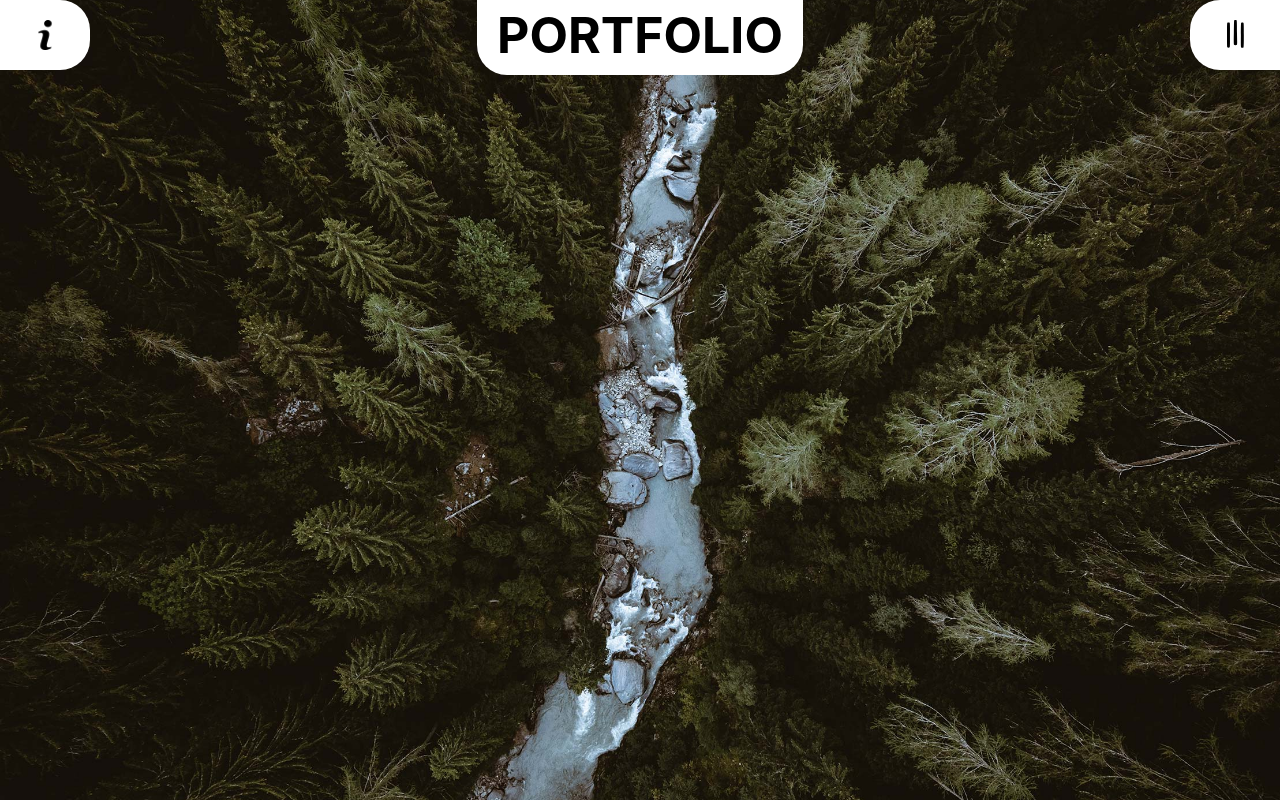
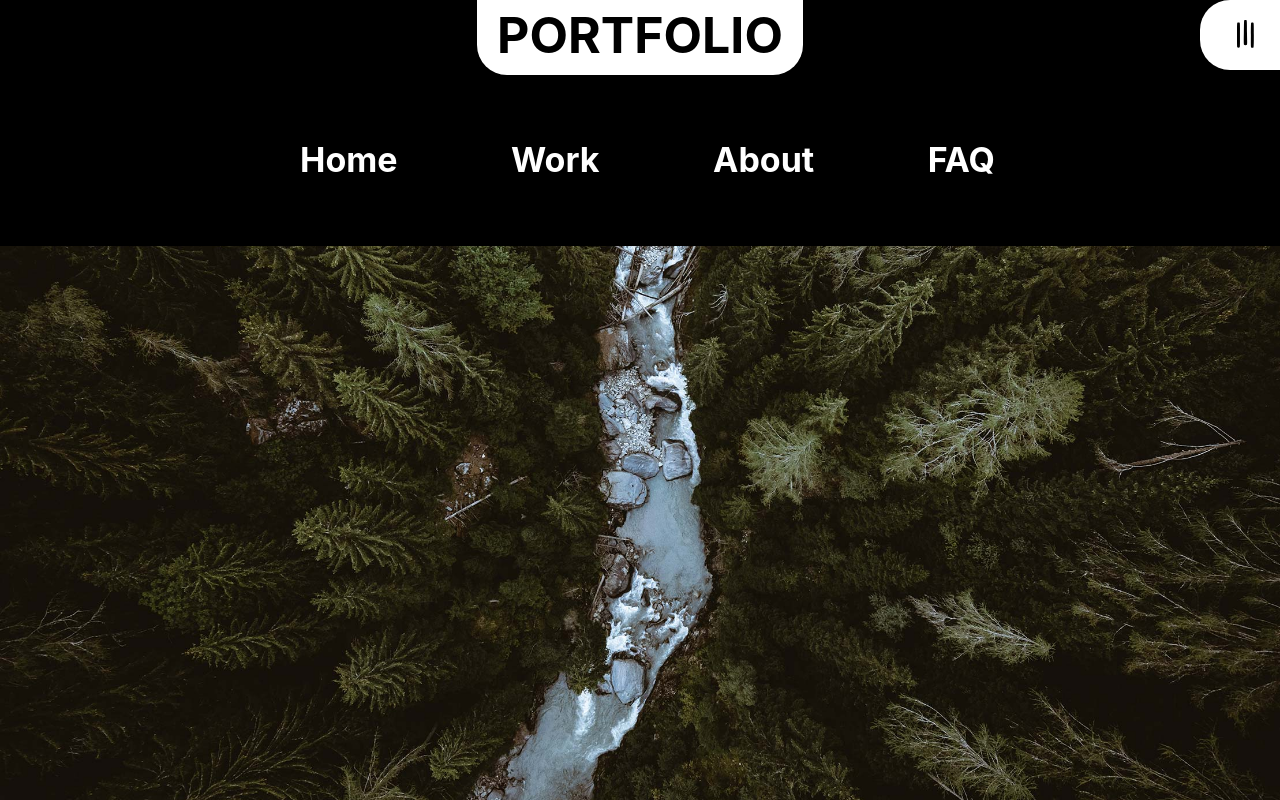
Before and after one commit to mbish0p/Portfolio, a React (Create React App) app: page /verticals in a window 1280 px wide. Both pictures are taken after a click on the element 1235 px from the left and 35 px from the top of the page. Built offline with nearby package versions, Linux system fonts and the light colour scheme.

Commit message:
Add main menu

```diff
--- a/src/components/vertical-page/VerticalMenu.tsx
+++ b/src/components/vertical-page/VerticalMenu.tsx
@@ -1,17 +1,47 @@
-import React from 'react'
+import React from "react";
 
-const VerticalMenu = ()=>{
-    return (
-        <div className='vertical--menu'>
-            <div className='circle -info hidden md:block'>
-                <div className='info--icon icon'/>
-            </div>
-            <h2 className='header--h2 uppercase -small -black mb-16 mt-4 md:mt-2'>Portfolio</h2>
-            <div className='circle -menu'>
-                <div className='menu--icon icon'/>
-            </div>
-        </div>
-    )
-}
+//hooks
+import { useState } from "react";
+import { useTransition, animated } from "react-spring";
 
-export default VerticalMenu
+const VerticalMenu = () => {
+  const [showMenu, setShowMenu] = useState(false);
+
+  const menuTransition = useTransition(showMenu, {
+    from: { opacity: 0, transform: "translate3d(0%,-100%,0)" },
+    enter: { opacity: 1, transform: "translate3d(0%,0%,0)" },
+    leave: { opacity: 0, transform: "translate3d(0%,-100%,0)" },
+  });
+
+  return (
+    <div className="vertical--menu">
+      <div className={`circle -info ${showMenu ? "opacity-0" : "opacity-100"}`}>
+        <div className="info--icon icon" />
+      </div>
+      <h2 className="header--h2 uppercase -small -black mb-16 mt-4 md:mt-2">
+        Portfolio
+      </h2>
+      <div className="circle -menu">
+        <div
+          className="menu--icon icon"
+          onClick={() => setShowMenu(!showMenu)}
+        />
+      </div>
+      {menuTransition(
+        (styles, item) =>
+          item && (
+            <animated.div className="main--menu" style={styles}>
+              <div className="content">
+                <h5 className="header--h5 -white">Home</h5>
+                <h5 className="header--h5 -white">Work</h5>
+                <h5 className="header--h5 -white">About</h5>
+                <h5 className="header--h5 -white">FAQ</h5>
+              </div>
+            </animated.div>
+          )
+      )}
+    </div>
+  );
+};
+
+export default VerticalMenu;
--- a/src/styles/components/vertical-page/VerticalMenu.scss
+++ b/src/styles/components/vertical-page/VerticalMenu.scss
@@ -7,7 +7,7 @@
   justify-content: space-between;
   align-items: flex-start;
   z-index: 100;
-  padding: 0 2rem;
+  padding: 0 1rem;
 
   > .header--h2 {
     position: relative;
@@ -15,9 +15,9 @@
     &::before {
       content: "";
       position: absolute;
-      left: -2rem;
+      left: -1rem;
       top: -1rem;
-      width: calc(100% + 4rem);
+      width: calc(100% + 2rem);
       height: calc(100% + 2rem);
       @apply bg-white;
       z-index: -1;
@@ -71,7 +71,9 @@
       }
     }
 
-    &.-info::before {
+    &.-info {
+      display: none;
+      &::before {
         content: "";
         position: absolute;
         right: -2rem;
@@ -82,13 +84,14 @@
         z-index: -1;
         border-radius: 0 3rem 3rem 0;
       }
+    }
 
     &.-menu::before {
       content: "";
       position: absolute;
-      right: -2rem;
+      right: -1rem;
       top: -1rem;
-      width: calc(100% + 4rem);
+      width: calc(100% + 2rem);
       height: calc(100% + 2rem);
       @apply bg-white;
       z-index: -1;
@@ -104,6 +107,7 @@
   background-repeat: no-repeat;
   width: 3rem;
   height: 3rem;
+  cursor: pointer;
 }
 
 .menu--icon {
@@ -113,6 +117,52 @@
   background-repeat: no-repeat;
   width: 3rem;
   height: 3rem;
+  cursor: pointer;
+}
+
+.main--menu {
+  position: fixed;
+  width: 100%;
+  @apply bg-black;
+  z-index: -2;
+  left: 0;
+
+  > .content {
+    padding: 10rem 2rem 2rem 2rem;
+    display: flex;
+    flex-direction: column;
+
+    > .header--h5 {
+      margin-bottom: 1.5rem;
+      cursor: pointer;
+      transition: all 0.3s;
+      padding-left: 0;
+
+      &:hover {
+        padding-left: 2rem;
+      }
+    }
+  }
+}
+
+@screen sm {
+  .vertical--menu {
+    > .header--h2 {
+      &::before {
+        width: calc(100% + 4rem);
+        height: calc(100% + 2rem);
+        left: -2rem;
+      }
+    }
+
+    > .circle {
+      &.-menu::before {
+        width: calc(100% + 4rem);
+        height: calc(100% + 2rem);
+        right: -2rem;
+      }
+    }
+  }
 }
 
 @screen md {
@@ -122,5 +172,33 @@
         border-radius: 0 0 3rem 3rem;
       }
     }
+
+    > .circle {
+      &.-info {
+        display: block;
       }
     }
+  }
+
+  .main--menu {
+    > .content {
+      padding: 12rem 2rem 3rem 2rem;
+      max-width: 75rem;
+      margin: auto;
+      justify-content: space-between;
+      flex-direction: row;
+
+      > .header--h5 {
+        margin-left: 1.5rem;
+        top: 0;
+        position: relative;
+        padding: 2rem 0;
+
+        &:hover {
+          padding-left: 0rem;
+          top: -2rem;
+        }
+      }
+    }
+  }
+}
```
Lines whose indentation alone changed are shown as unchanged.
